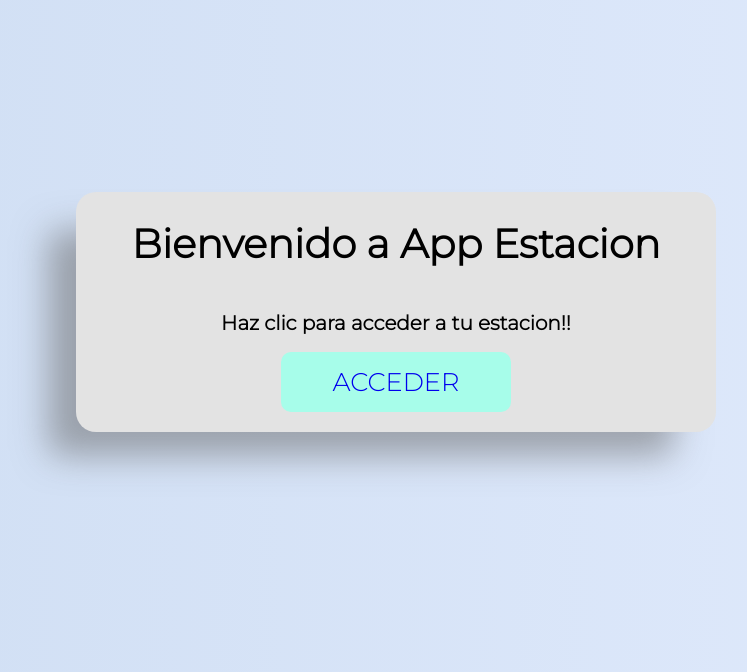
After one commit to LuciBrito/app-estacion, a PHP site: page /views/landing.html in a window 1280 px wide. The commit adds this page. Shown: the top 672 px of the page, without its empty margins (244-991 px from the left). Run offline with PHP 8.4, Linux system fonts and the light colour scheme.

Commit message:
ACTIVIDAD 17 *agregue nuevos archivos, y cambios en css

```diff
--- /dev/null
+++ b/static/css/lading.css
@@ -0,0 +1,84 @@
+@import url('https://fonts.googleapis.com/css2?family=Anton&family=Bebas+Neue&family=Montserrat:wght@300&display=swap');
+body{
+ 	background: #E0EAFC;  /* fallback for old browsers */
+	background: -webkit-linear-gradient(to right, #CFDEF3, #E0EAFC);  /* Chrome 10-25, Safari 5.1-6 */
+	background: linear-gradient(to right, #CFDEF3, #E0EAFC); /* W3C, IE 10+/ Edge, Firefox 16+, Chrome 26+, Opera 12+, Safari 7+ */
+
+	margin: 0;
+	box-sizing: border-box;
+}
+
+*{
+  font-family: 'Montserrat', sans-serif;
+}
+
+.container{
+   display: flex;
+   flex-direction: column;
+   align-items: center;
+
+}
+.container-btn{
+   margin-top: 15%;
+   display: flex;
+   flex-direction: column;
+   align-items: center;
+   background: #e3e3e3;
+   width: 50%;
+   height: 50%;
+   border-radius: 20px;
+
+   -webkit-box-shadow: -35px 31px 34px -7px rgba(99,99,99,0.51);
+   -moz-box-shadow: -35px 31px 34px -7px rgba(99,99,99,0.51);
+   box-shadow: -35px 31px 34px -7px rgba(99,99,99,0.51);
+}
+
+h1{
+  font-size: 40px;
+}
+h2{
+  font-size: 20px;
+}
+
+a{
+  text-decoration: none;
+}
+
+button{
+  background:#a7fdea;
+  color:#fff;
+  border:none;
+  position:relative;
+  height:60px;
+  font-size:1.6em;
+  padding:0 2em;
+  cursor:pointer;
+  transition:800ms ease all;
+  outline:none;
+  margin-bottom: 20px;
+  border-radius: 10px;
+}
+button:hover{
+  background:#fff;
+  color:#1AAB8A;
+}
+button:before,button:after{
+  content:'';
+  position:absolute;
+  top:0;
+  right:0;
+  height:2px;
+  width:0;
+  background: #1AAB8A;
+  transition:400ms ease all;
+}
+button:after{
+  right:inherit;
+  top:inherit;
+  left:0;
+  bottom:0;
+}
+button:hover:before,button:hover:after{
+  width:100%;
+  transition:800ms ease all;
+}
--- a/detalle.php
+++ b/views/detalle.php
@@ -13,11 +13,11 @@
 	<meta charset="UTF-8">
 	<meta name="viewport" content="width=device-width, initial-scale=1.0">
 	<title>Panel</title>
-	<link rel="stylesheet" href="app.css">
+	<link rel="stylesheet" href="../static/css/app.css">
 	<link rel="stylesheet" href="https://fonts.googleapis.com/css2?family=Material+Symbols+Outlined:opsz,wght,FILL,GRAD@24,400,0,0"
 />
 	<script src="https://cdnjs.cloudflare.com/ajax/libs/Chart.js/2.9.4/Chart.js" defer></script>
-	<script type="text/javascript" src="detalle.js" defer></script>
+	<script type="text/javascript" src="../static/js/detalle.js" defer></script>
 </head>
 <body>
 	<div id="chipid" style="display:none;"><?php echo $chipid ?></div>
--- /dev/null
+++ b/views/landing.html
@@ -0,0 +1,34 @@
+<!DOCTYPE html>
+<html lang="en">
+<head>
+	<!-- {{URL_WEB}}  {{CACHE}}-->
+	<meta charset="UTF-8">
+	<meta name="viewport" content="width=device-width, initial-scale=1.0">
+	<title>Inicio</title>
+
+	<link rel="stylesheet" type="text/css" href="{{URL_WEB}}/static/css/lading.css">
+</head>
+<body>
+
+
+	<div class="container">
+		<div class="container-btn">
+
+			<h1 >Bienvenido a App Estacion</h1>
+			<h2 >Haz clic para acceder a tu estacion!!</h2>
+    		<button><a href="{{URL_WEB}}/views/panel.html" >ACCEDER</a> </button>
+
+  		</div>
+	</div>
+
+
+
+
+<!--
+	<nav>
+		<a href="{{URL_WEB}}/login">Login</a>
+		<a href="{{URL_WEB}}/register">Register</a>
+	</nav>
+ -->
+</body>
+</html>
--- a/panel.html
+++ b/views/panel.html
@@ -3,7 +3,7 @@
 <head>
 	<meta charset="utf-8">
 	<meta name="viewport" content="width=device-width, initial-scale=1">
-	<link rel="stylesheet" type="text/css" href="app.css">
+	<link rel="stylesheet" type="text/css" href="{{URL_WEB}}/static/css/app.css">
 	<link rel="stylesheet"
 href="https://fonts.googleapis.com/css2?family=Material+Symbols+Outlined:opsz,wght,FILL,GRAD@24,400,0,0">
 	<title> App Estacion</title>
@@ -40,6 +40,6 @@ href="https://fonts.googleapis.com/css2?family=Material+Symbols+Outlined:opsz,wg
 
 
 
-<script type="text/javascript" src="app.js"></script>
+<script type="text/javascript" src="{{URL_WEB}}/static/js/app.js"></script>
 </body>
 </html>
```
Also changed, not shown: controllers/detalleController.php (added, +8 -0 lines), controllers/error404Controller.php (added, +10 -0 lines), controllers/landingController.php (added, +14 -0 lines), controllers/panelController.php (added, +10 -0 lines), env.php (added, +19 -0 lines), index.php (added, +45 -0 lines), lib/lib.php (added, +62 -0 lines), views/error404.html (added, +17 -0 lines), .htaccess (added), algo.js (deleted), static/css/app.css (line endings or trailing spaces), static/js/app.js (renamed from app.js), static/js/detalle.js (renamed from detalle.js).
